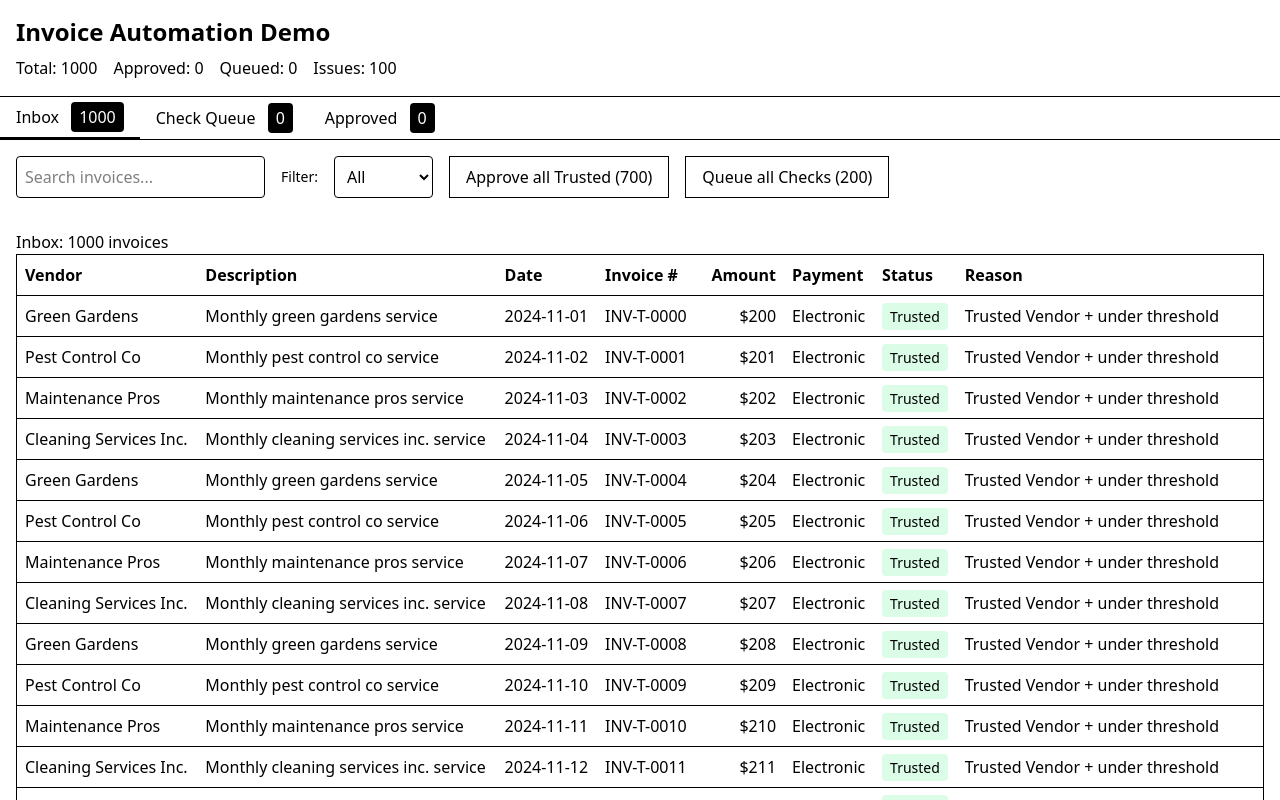
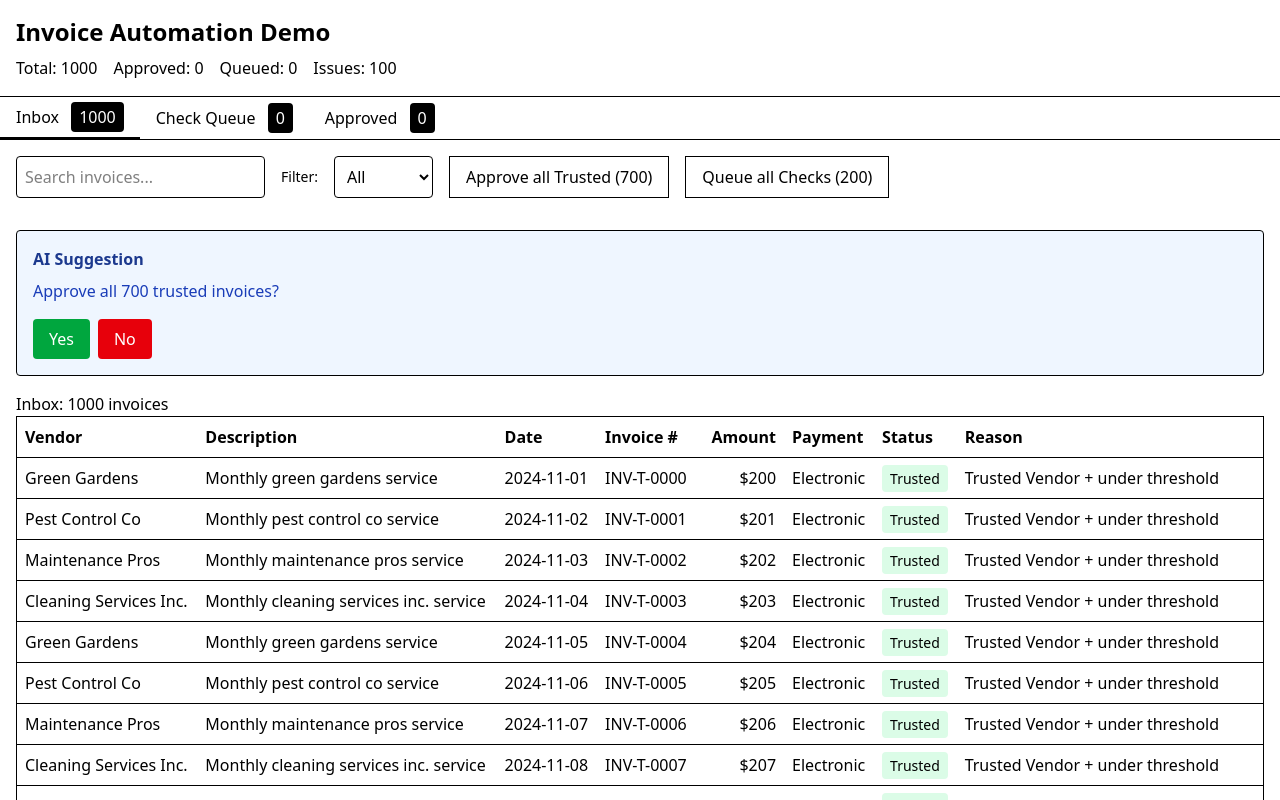
Before and after one commit to 21andrewchang/hermes, a SvelteKit app: page / in a window 1280 px wide. Shown: the top 800 px of the page. Built offline with nearby package versions, Linux system fonts and the light colour scheme.

Commit message:
feat: ai suggestions

```diff
--- a/src/routes/+page.svelte
+++ b/src/routes/+page.svelte
@@ -1,10 +1,14 @@
 <script lang="ts">
-	import { invoiceStore, approveTrusted, queueChecks } from '$lib/stores';
+	import { invoiceStore, approveTrusted, queueChecks, approveIssue } from '$lib/stores';
 	import type { Invoice } from '$lib/types';
 
 	let activeTab = $state('inbox' as 'inbox' | 'check-queue' | 'approved');
 	let filter = $state('all' as 'all' | 'trusted' | 'check' | 'issue' | 'approved' | 'queued');
 	let searchQuery = $state('');
+	let suggestionStep = $state<'approve-trusted' | 'queue-checks' | 'handle-issues' | 'done'>(
+		'approve-trusted'
+	);
+	let issueIndex = $state(0);
 	let storeData = $state({
 		invoices: [] as Invoice[],
 		approvedCount: 0,
@@ -38,7 +42,43 @@
 	// Subscribe to store
 	invoiceStore.subscribe((data) => {
 		storeData = data;
+		const trustedCount = data.invoices.filter((inv) => inv.status === 'Trusted').length;
+		const checkCount = data.invoices.filter((inv) => inv.status === 'Check').length;
+		const issueCount = data.invoices.filter((inv) => inv.status === 'Issue').length;
+
+		if (trustedCount > 0 && suggestionStep === 'approve-trusted') {
+			// stay
+		} else if (
+			checkCount > 0 &&
+			(suggestionStep === 'approve-trusted' || suggestionStep === 'queue-checks')
+		) {
+			suggestionStep = 'queue-checks';
+		} else if (issueCount > 0 && suggestionStep !== 'done') {
+			suggestionStep = 'handle-issues';
+		} else {
+			suggestionStep = 'done';
+		}
 	});
+
+	let currentSuggestion = $derived.by(() => {
+		const trustedCount = storeData.invoices.filter((inv) => inv.status === 'Trusted').length;
+		const checkCount = storeData.invoices.filter((inv) => inv.status === 'Check').length;
+		const issueCount = storeData.invoices.filter((inv) => inv.status === 'Issue').length;
+
+		if (suggestionStep === 'approve-trusted' && trustedCount > 0) {
+			return `Approve all ${trustedCount} trusted invoices?`;
+		} else if (suggestionStep === 'queue-checks' && checkCount > 0) {
+			return `Queue all ${checkCount} check invoices?`;
+		} else if (suggestionStep === 'handle-issues' && issueCount > 0 && issueIndex < issueCount) {
+			const issues = storeData.invoices.filter((inv) => inv.status === 'Issue');
+			const currentIssue = issues[issueIndex];
+			return `Review exception for ${currentIssue.vendor} - ${currentIssue.description}: ${currentIssue.reason}. Approve anyway?`;
+		} else {
+			return null;
+		}
+	});
+
+	let issues = $derived(() => storeData.invoices.filter((inv) => inv.status === 'Issue'));
 
 	function handleApproveTrusted() {
 		approveTrusted();
@@ -46,6 +86,36 @@
 
 	function handleQueueChecks() {
 		queueChecks();
+	}
+
+	function handleSuggestionYes() {
+		if (suggestionStep === 'approve-trusted') {
+			handleApproveTrusted();
+		} else if (suggestionStep === 'queue-checks') {
+			handleQueueChecks();
+		} else if (suggestionStep === 'handle-issues') {
+			const currentIssues = issues();
+			if (issueIndex < currentIssues.length) {
+				approveIssue(currentIssues[issueIndex].id);
+				issueIndex++;
+				if (issueIndex >= currentIssues.length) {
+					suggestionStep = 'done';
+				}
+			}
+		}
+	}
+
+	function handleSuggestionNo() {
+		if (suggestionStep === 'approve-trusted') {
+			suggestionStep = 'queue-checks';
+		} else if (suggestionStep === 'queue-checks') {
+			suggestionStep = 'handle-issues';
+		} else if (suggestionStep === 'handle-issues') {
+			issueIndex++;
+			if (issueIndex >= issues().length) {
+				suggestionStep = 'done';
+			}
+		}
 	}
 </script>
 
@@ -115,6 +185,26 @@
 						Queue all Checks ({storeData.invoices.filter((inv) => inv.status === 'Check').length})
 					</button>
 				</div>
+				{#if currentSuggestion}
+					<div class="rounded border bg-blue-50 p-4">
+						<h3 class="font-semibold text-blue-900">AI Suggestion</h3>
+						<p class="mt-2 text-blue-800">{currentSuggestion}</p>
+						<div class="mt-4 flex gap-2">
+							<button
+								class="rounded bg-green-600 px-4 py-2 text-white hover:bg-green-700"
+								onclick={handleSuggestionYes}
+							>
+								Yes
+							</button>
+							<button
+								class="rounded bg-red-600 px-4 py-2 text-white hover:bg-red-700"
+								onclick={handleSuggestionNo}
+							>
+								No
+							</button>
+						</div>
+					</div>
+				{/if}
 				<div class="overflow-y-auto" style="height: calc(100vh - 200px);">
 					<!-- Placeholder for invoice table -->
 					<p>Inbox: {filteredInvoices.length} invoices</p>
```
